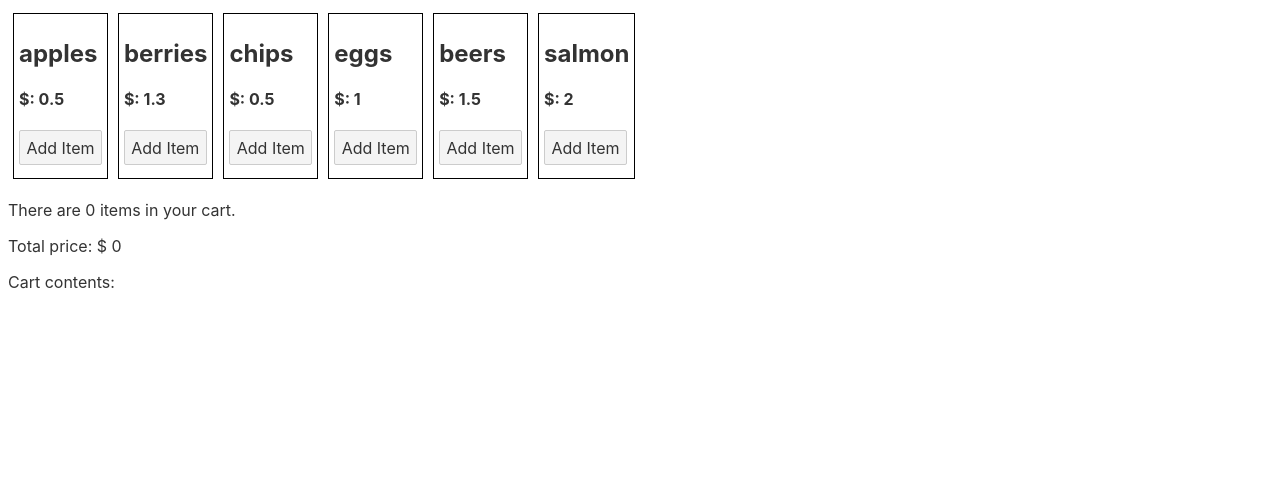
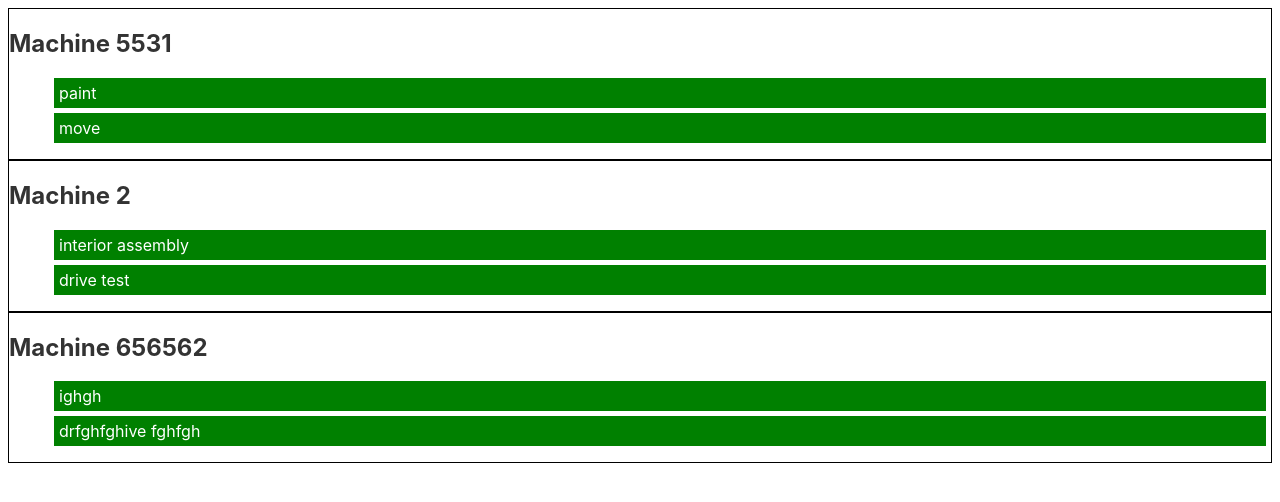
Before and after one commit to cristobalgomez/svelte-tutorial, a Svelte app: page / in a window 1280 px wide. Shown: the top 502 px of the page. Built offline with nearby package versions, Linux system fonts and the light colour scheme.

Commit message:
svelte tutorial

```diff
--- /dev/null
+++ b/src/ComponentsComposition.svelte
@@ -0,0 +1,11 @@
+<script>
+    import DragnDrop from './DragnDrop.svelte';
+
+
+    let listProcesses = [{id: 5531, list: ['paint','move']},
+                        {id: 2, list: ['interior assembly', 'drive test']},
+                        {id: 656562, list: ['ighgh', 'drfghfghive fghfgh']}];
+
+</script>
+
+<DragnDrop processes={listProcesses}/>
--- /dev/null
+++ b/src/DragnDrop.svelte
@@ -0,0 +1,70 @@
+<script>
+    export let processes;
+
+    function dragStart(event, machineIndex, processIndex) {
+		const data = {machineIndex, processIndex};
+   	    event.dataTransfer.setData('text/plain', JSON.stringify(data));
+    }
+
+    function drop(event, machineIndex) {
+		event.preventDefault();
+        const json = event.dataTransfer.getData("text/plain");
+		const data = JSON.parse(json);
+
+		const [process] = processes[data.machineIndex].list.splice(data.processIndex, 1);
+
+		processes[machineIndex].list.push(process);
+		processes = processes;
+	}
+</script>
+
+
+<div class="container">
+{#if processes}
+    {#each processes as machine, machineIndex (machine)}
+    <div class="machine">
+        <h2>Machine {machine.id}</h2>
+        <ul on:drop={event => drop(event, machineIndex)}
+        ondragover="return false">
+            {#each machine.list as process, processIndex (process)}
+                <div class="item">
+                <li
+                    draggable={true}
+                    on:dragstart={event => dragStart(event, machineIndex, processIndex)}>
+                    {process}
+                </li>
+                </div>
+            {/each}
+            <!-- <li draggable={true}
+            on:dragstart={ event => dragStart(event, basketIndex, itemIndex)}>{process.list}</li> -->
+        </ul>
+    </div>
+    {/each}
+{:else}
+    <span class="err">No data available</span>
+{/if}
+</div>
+
+
+<style>
+    .err {
+        color: red;
+        font-weight: bold;
+    }
+    .machine {
+        border: 1px solid black;
+    }
+    ul {
+        min-height: 50px;
+    }
+    li {
+        background-color: green;
+        color: white;
+        padding: 5px;
+        margin: 5px;
+
+    }
+    .item {
+        display: inline;
+    }
+</style>
--- a/src/main.js
+++ b/src/main.js
@@ -6,7 +6,8 @@
 // import Events from './Events.svelte';
 // import Bindings from './Bindings.svelte';
 // import Lifecycle from './Lifecycle.svelte';
-import Stores from './Stores.svelte';
+// import Stores from './Stores.svelte';
+import ComponentsComposition from './ComponentsComposition.svelte'
 
 
 
@@ -56,7 +57,12 @@ import Stores from './Stores.svelte';
 // });
 // export default lifecycle;
 
-const store = new Stores({
+// const store = new Stores({
+// 	target: document.body
+// });
+// export default store;
+
+const componentsComposition = new ComponentsComposition({
 	target: document.body
 });
-export default store;
+export default componentsComposition;
```
